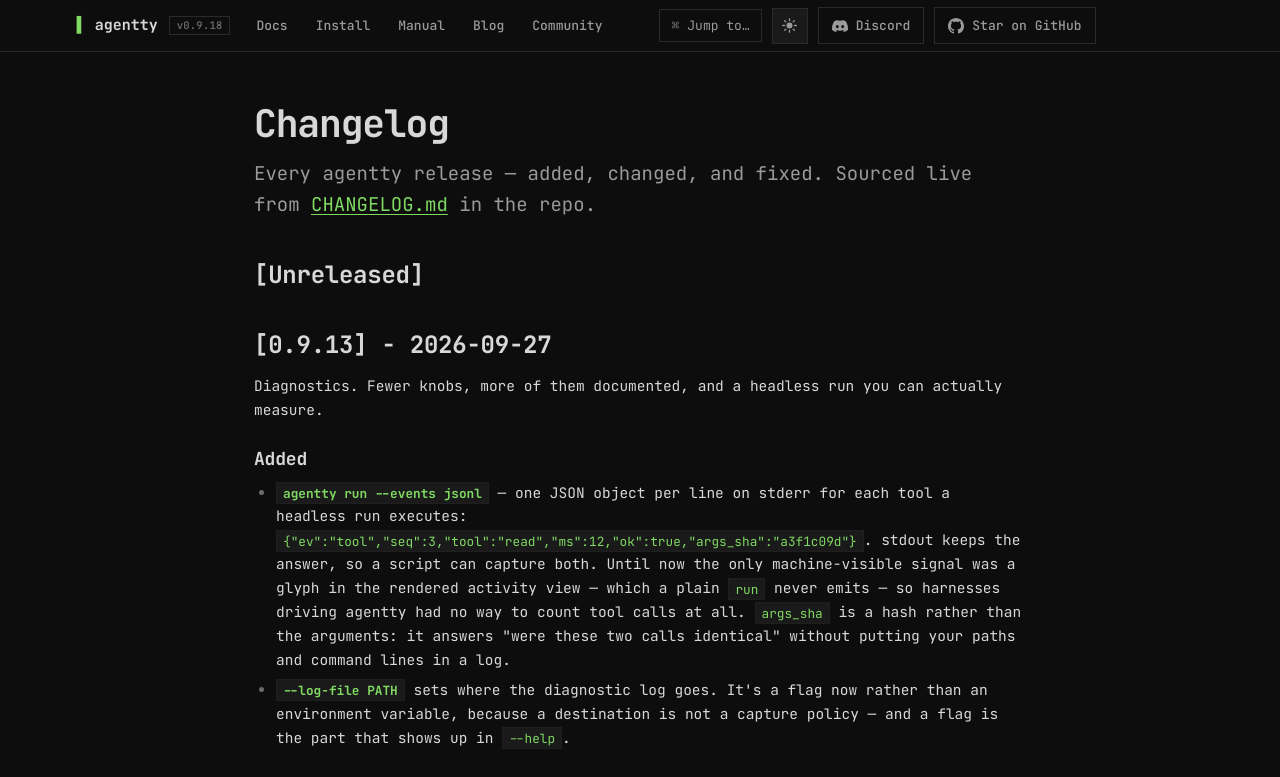
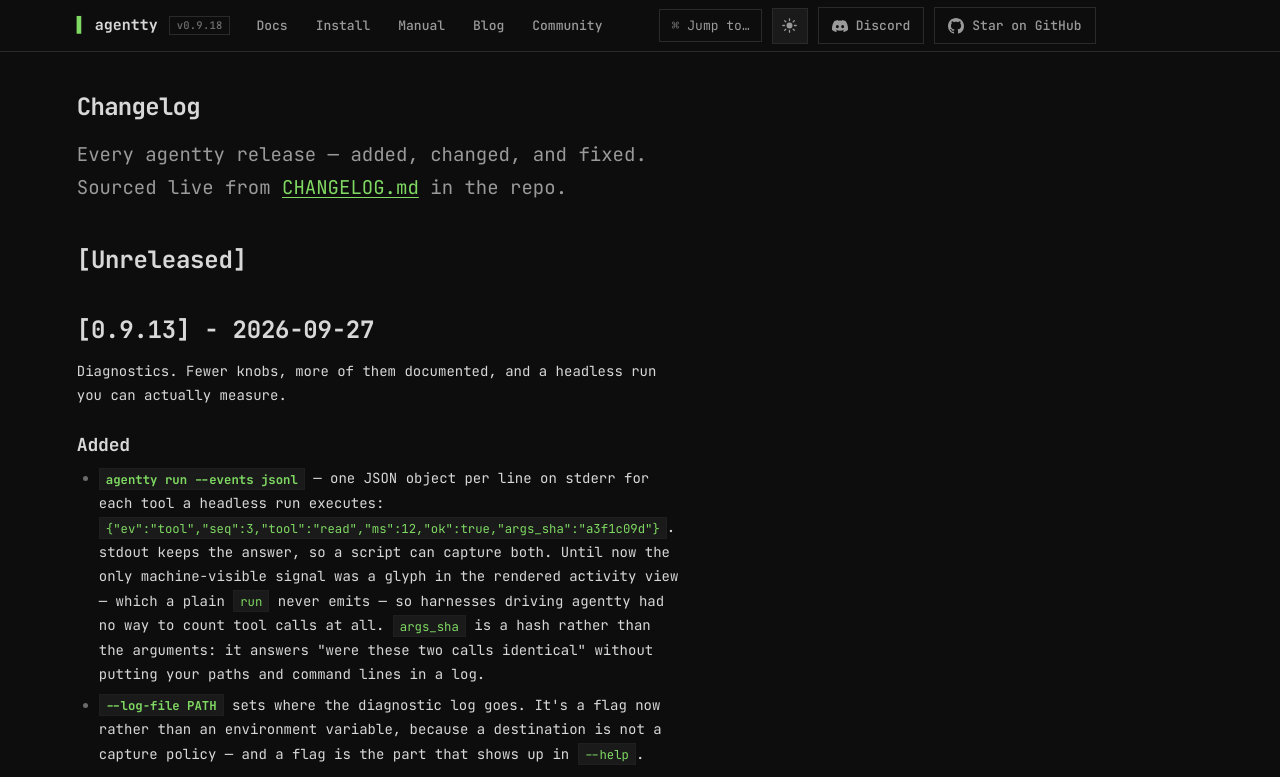
Before and after one commit to 1ay1/agentty.org, a Next.js app: page /changelog in a window 1280 px wide. Shown: the top 777 px of the page. Built offline with nearby package versions, Linux system fonts and the light colour scheme.

Commit message:
Standalone pages on the shared left edge

```diff
--- a/app/minimal.css
+++ b/app/minimal.css
@@ -413,3 +413,8 @@ td .win { color: var(--text); font-weight: 400; }
   .tablewrap { overflow-x: auto; -webkit-overflow-scrolling: touch; }
   .docs-main table, .blog-body table, .seo-page table { font-size: 12.5px; }
 }
+
+/* standalone pages (changelog, community, license, …) on the same left edge */
+.page { max-width: calc(72ch + var(--gutter) + 24px); margin: 0 !important; padding: 40px 24px 80px var(--gutter) !important; font-size: 14px; line-height: 1.75; }
+.page h1 { font-size: 24px; margin: 0 0 16px; }
+@media (max-width: 720px) { .page h1 { font-size: 21px; } }
```
